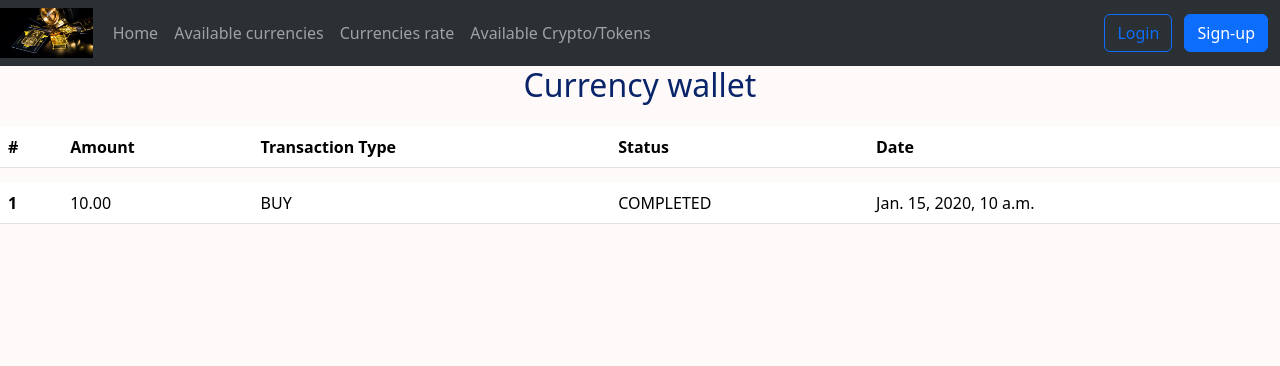
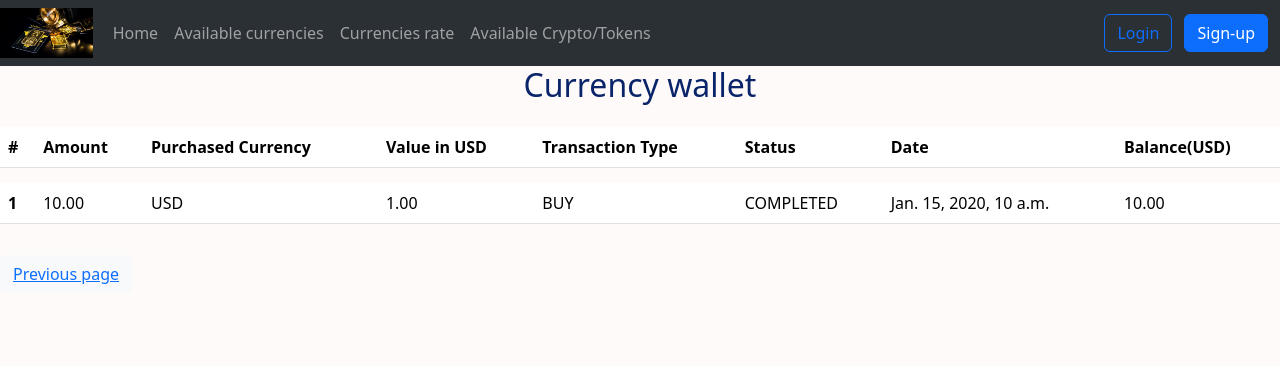
Before and after one commit to kTurek95/CurrencyExchange, a Django app: template wallet/templates/wallet/currency_history.html in a window 1280 px wide. Shown: the top 366 px of the page. Run offline with Django 4.2, Linux system fonts and the light colour scheme; the template is opened without the code that fills it: values that come from a table or form of the project are taken from there, others are empty; tables that the repository leaves empty hold one stand-in row (values such as "Sample post"); parts of the project's set-up code (start-up, migrations or seed data) failed here and were passed over.

Commit message:
Added 3 columns ('Purchased Currency', 'Value in USD', 'Balance(USD)') for better transaction display

```diff
--- a/wallet/templates/wallet/currency_history.html
+++ b/wallet/templates/wallet/currency_history.html
@@ -11,9 +11,12 @@
         <tr>
           <th scope="col">#</th>
           <th scope="col">Amount</th>
+          <th scope="col">Purchased Currency</th>
+          <th scope="col">Value in USD</th>
           <th scope="col">Transaction Type</th>
           <th scope="col">Status</th>
           <th scope="col">Date</th>
+          <th scope="col">Balance(USD)</th>
         </tr>
       </thead>
       <tbody>
@@ -21,11 +24,17 @@
             <tr>
               <th scope="row">{{ forloop.counter }}</th>
               <td>{{ transaction.amount }}</td>
+              <td> {{ transaction.purchased_currency }}</td>
+              <td> {{ transaction.value_in_USD }}</td>
               <td> {{ transaction.transaction_type }}</td>
               <td> {{ transaction.status }}</td>
               <td> {{ transaction.date }}</td>
+              <td> {{ transaction.balance_after_transaction }}</td>
             </tr>
         {% endfor %}
       </tbody>
     </table>
+    <button type="button" class="btn btn-light">
+        <a href="{%  url 'wallet:transactions' %}">Previous page</a>
+    </button>
 {% endblock %}
```
Also changed, not shown: wallet/templates/wallet/crypto_history.html (+10 -1 lines).
